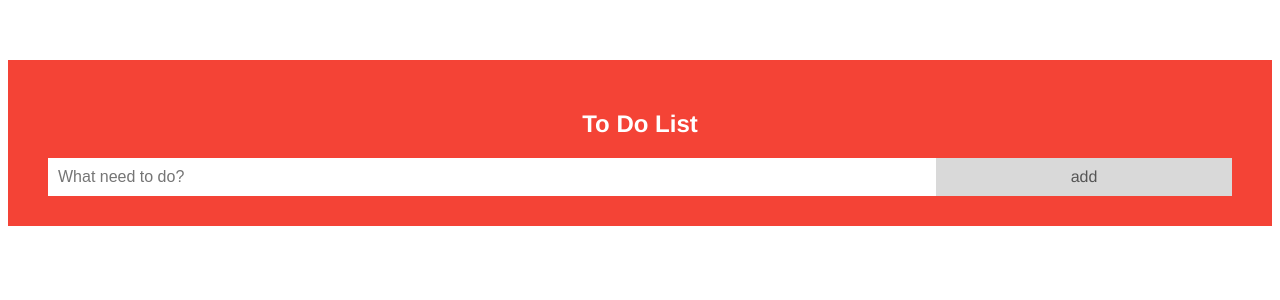
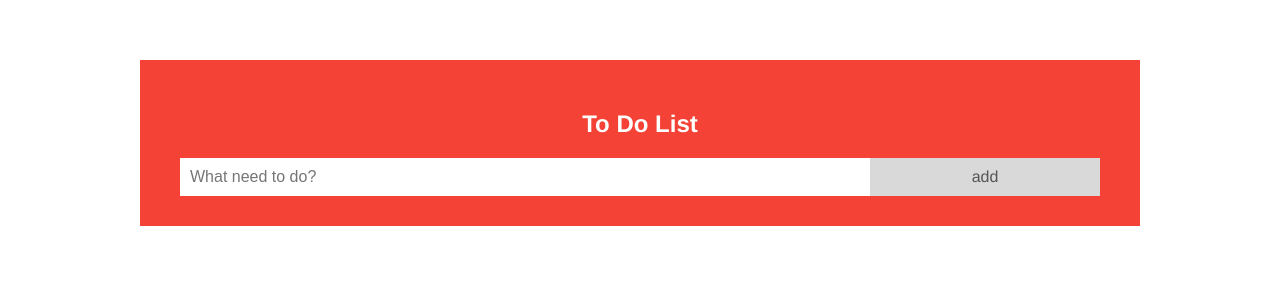
Before and after one commit to Zasetsky/ToDoList, a Vue app in the folder client/: page / in a window 1280 px wide. Shown: the top 300 px of the page. Built offline with nearby package versions, Linux system fonts and the light colour scheme.

Commit message:
delete unnecessary el

```diff
--- a/client/src/components/toDoList.vue
+++ b/client/src/components/toDoList.vue
@@ -20,7 +20,6 @@ export default {
     return {
       input: '',
       lists: [],
-      btns: [],
     };
   },
   methods: {
@@ -33,9 +32,8 @@ export default {
     },
 
     removeList(i) {
-      if (this.lists[i] !== -1 && this.btns[i] !== -1) {
+      if (this.lists[i] !== -1) {
         this.lists.splice(this.lists[i], 1);
-        this.btns.splice(this.btns[i], 1);
       }
     },
 
@@ -83,6 +81,8 @@ ul li {
   -moz-user-select: none;
   -ms-user-select: none;
   user-select: none;
+  width: 1000px;
+  display: inline-table;
 }
 
 ul li:nth-child(odd) {
@@ -125,10 +125,12 @@ ul li.checked::before {
 }
 
 .header {
+  display: inline-table;
   background-color: #f44336;
   padding: 30px 40px;
   color: white;
   text-align: center;
+  width: 1000px;
 }
 
 .header:after {
```
